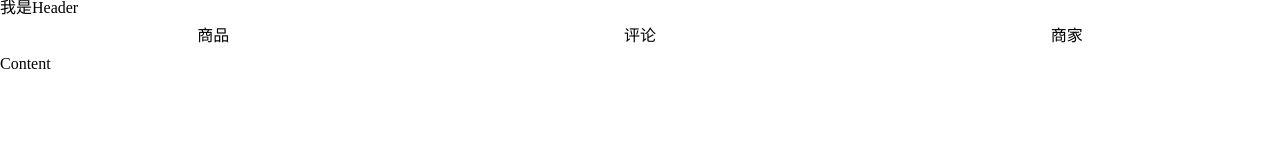
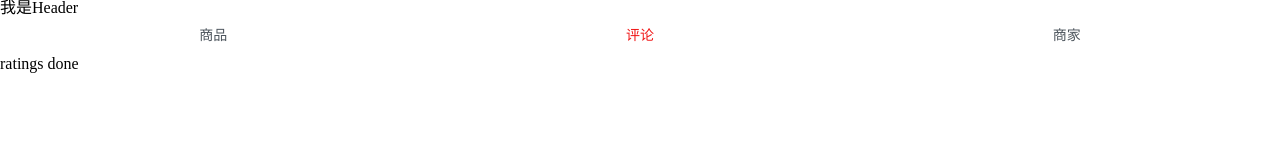
Before and after one commit to Erchoc/vue2-eleme-app, a Vue app: page /ratings in a window 1280 px wide. Shown: the top 160 px of the page. Built offline with nearby package versions, Linux system fonts and the light colour scheme.

Commit message:
发布日期：2018-5-24

```diff
--- a/src/App.vue
+++ b/src/App.vue
@@ -2,18 +2,24 @@
   <div id="app">
     <v-header></v-header>
     <div class="tab">
-      <div class="tab-item"> 商品 </div>
-      <div class="tab-item"> 评论 </div>
-      <div class="tab-item"> 商家 </div>
+      <div class="tab-item">
+        <!-- <router-link> 默认会被渲染成一个 `<a>` 标签 -->
+        <router-link to="/goods">商品</router-link>
+      </div>
+      <div class="tab-item">
+        <router-link to="/ratings">评论</router-link>
+      </div>
+      <div class="tab-item">
+        <router-link to="/seller">商家</router-link>
+      </div>
     </div>
-    <div class="content">
-      Content
-    </div>
+    <!-- 路由出口:路由匹配到的组件将渲染在这里 -->
+    <router-view></router-view>
   </div>
 </template>
 
 <script>
-import Header from './components/header/Header';
+import Header from '@/components/header/Header';
 
 export default {
   components: {
@@ -32,4 +38,10 @@ export default {
       .tab-item
         flex: 1
         text-align: center
+        & > a
+          display: block
+          font-size: 14px
+          color: rgb(77, 85, 93)
+          &.active
+            color: rgb(240, 20, 20)
 </style>
--- /dev/null
+++ b/src/components/goods/Goods.vue
@@ -0,0 +1,13 @@
+<template>
+  <div>
+    goods done
+  </div>
+</template>
+
+<script>
+export default {
+};
+</script>
+
+<style>
+</style>
--- /dev/null
+++ b/src/components/ratings/Ratings.vue
@@ -0,0 +1,13 @@
+<template>
+  <div>
+    ratings done
+  </div>
+</template>
+
+<script>
+export default {
+};
+</script>
+
+<style>
+</style>
--- /dev/null
+++ b/src/components/seller/Seller.vue
@@ -0,0 +1,13 @@
+<template>
+  <div>
+    seller done
+  </div>
+</template>
+
+<script>
+export default {
+};
+</script>
+
+<style>
+</style>
--- a/src/router/index.js
+++ b/src/router/index.js
@@ -1,8 +1,34 @@
 import Vue from 'vue';
 import Router from 'vue-router';
 
+import Goods from '@/components/goods/Goods';
+import Ratings from '@/components/ratings/Ratings';
+import Seller from '@/components/seller/Seller';
+
 Vue.use(Router);
 
-export default new Router({
-  mode: 'history'
+const routes = [
+  {
+    path: '/',
+    component: Goods
+  },
+  {
+    path: '/goods',
+    component: Goods
+  },
+  {
+    path: '/ratings',
+    component: Ratings
+  },
+  {
+    path: '/seller',
+    component: Seller
+  }];
+
+const router = new Router({
+  mode: 'history',
+  routes,
+  linkActiveClass: 'active'
 });
+
+export default router;
--- a/static/reset.css
+++ b/static/reset.css
@@ -22,6 +22,7 @@ time, mark, audio, video {
 	font-size: 100%;
 	font: inherit;
 	vertical-align: baseline;
+	text-decoration: none;
 }
 /* HTML5 display-role reset for older browsers */
 article, aside, details, figcaption, figure,
```
Also changed, not shown: 1 other file (tests, documents, lock files or other folders).
